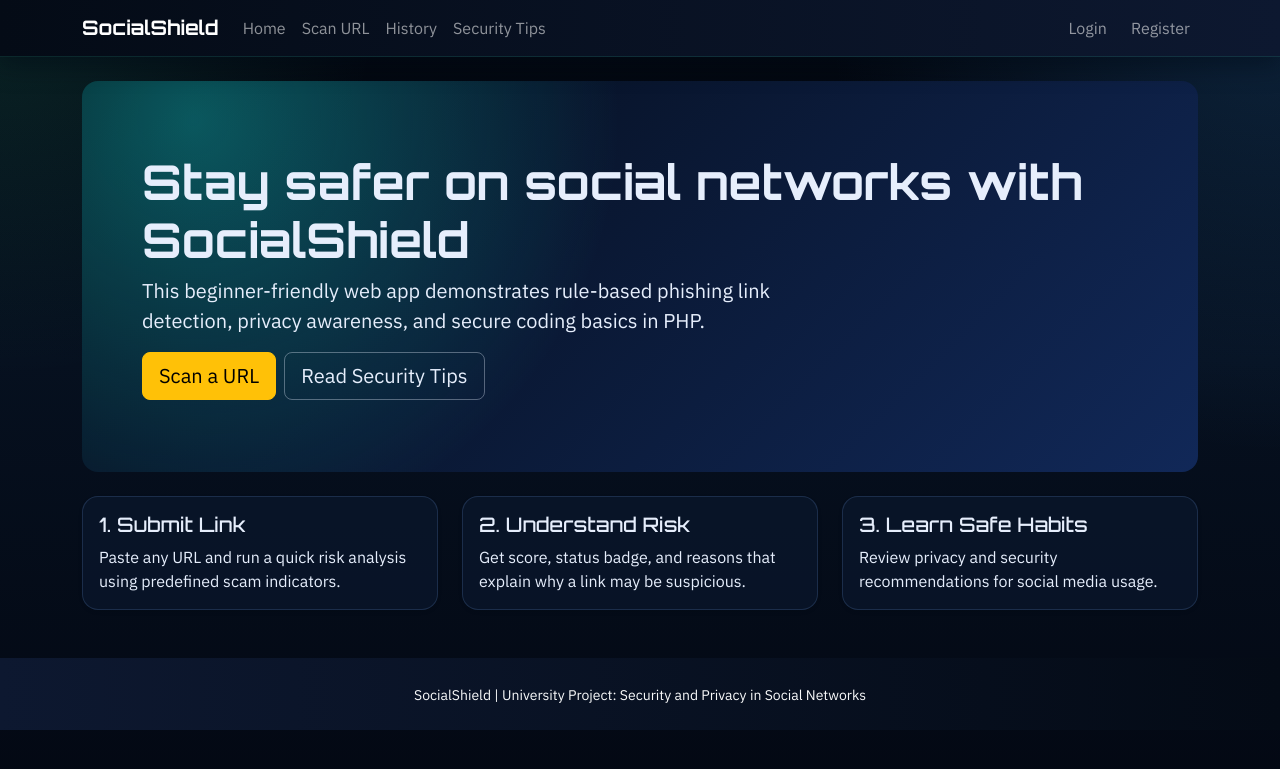
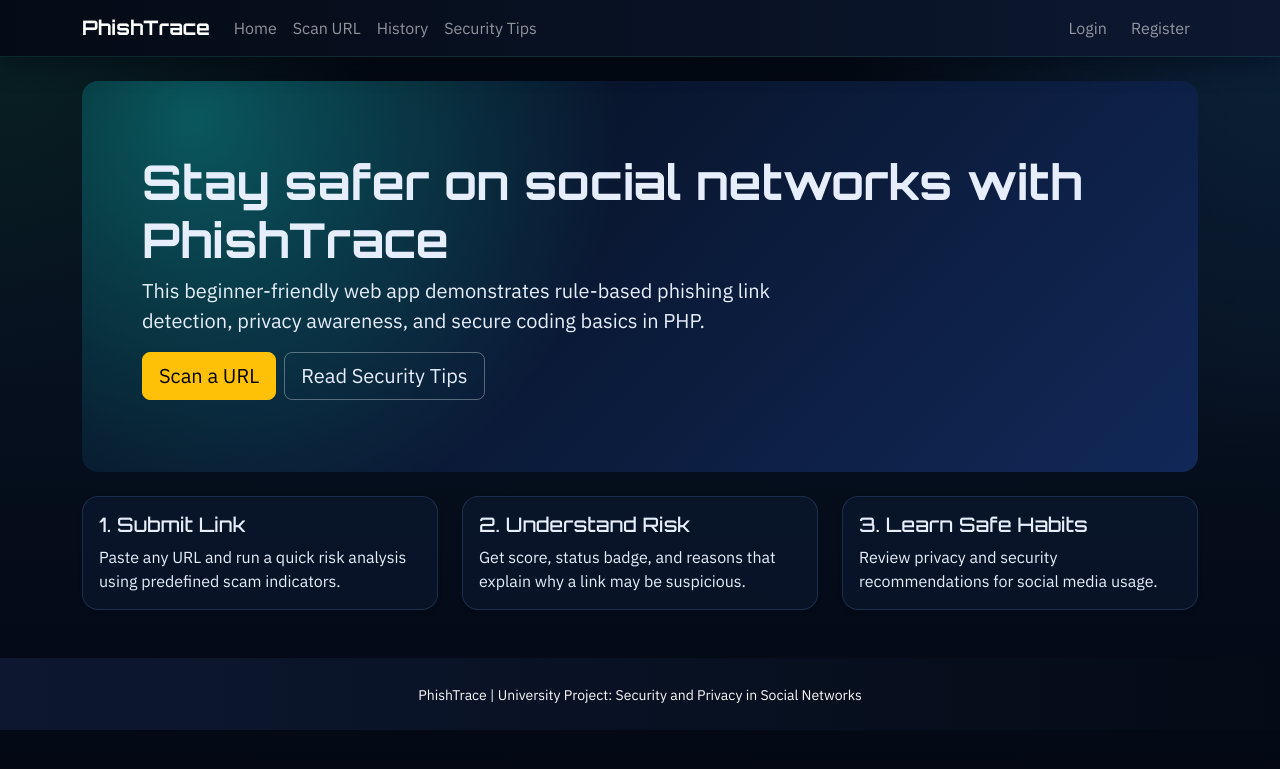
Before and after one commit to Dionuk1/PhishTrace-web-app, a PHP site: page /phishtrace/ in a window 1280 px wide. Shown: the top 769 px of the page. Run offline with PHP 8.4, Linux system fonts and the light colour scheme.

Commit message:
Rebrand app from SocialShield to PhishTrace

```diff
--- a/SocialShield/_live_sync/agents/openphish_agent.php
+++ b/SocialShield/_live_sync/agents/openphish_agent.php
@@ -1,5 +1,5 @@
 <?php
-// OpenPhish threat intelligence import agent for SocialShield.
+// OpenPhish threat intelligence import agent for PhishTrace.
 
 declare(strict_types=1);
 
--- a/SocialShield/ai_summary_loading.php
+++ b/SocialShield/ai_summary_loading.php
@@ -30,7 +30,7 @@ require_once __DIR__ . '/includes/header.php';
         <span class="ss-spinner ss-spinner--lg" aria-hidden="true"></span>
         <p class="ss-kicker mb-2">AI Security Assistant</p>
         <h1 class="ss-title mb-3">AI analyzing website...</h1>
-        <p class="ss-lead mb-0">SocialShield is generating a phishing explanation and security recommendations from the detected threat indicators.</p>
+        <p class="ss-lead mb-0">PhishTrace is generating a phishing explanation and security recommendations from the detected threat indicators.</p>
     </div>
 </section>
 
--- a/SocialShield/includes/config.php
+++ b/SocialShield/includes/config.php
@@ -20,19 +20,22 @@ if (session_status() === PHP_SESSION_NONE) {
 // Override with environment variables when needed.
 
 if (!defined('DB_HOST')) {
-    define('DB_HOST', getenv('SOCIALSHIELD_DB_HOST') ?: '127.0.0.1');
+    define('DB_HOST', getenv('PHISHTRACE_DB_HOST') ?: (getenv('SOCIALSHIELD_DB_HOST') ?: '127.0.0.1'));
 }
 
 if (!defined('DB_NAME')) {
-    define('DB_NAME', getenv('SOCIALSHIELD_DB_NAME') ?: 'socialshield');
+    define('DB_NAME', getenv('PHISHTRACE_DB_NAME') ?: (getenv('SOCIALSHIELD_DB_NAME') ?: 'phishtrace'));
 }
 
 if (!defined('DB_USER')) {
-    define('DB_USER', getenv('SOCIALSHIELD_DB_USER') ?: 'root');
+    define('DB_USER', getenv('PHISHTRACE_DB_USER') ?: (getenv('SOCIALSHIELD_DB_USER') ?: 'root'));
 }
 
 if (!defined('DB_PASS')) {
-    $dbPass = getenv('SOCIALSHIELD_DB_PASS');
+    $dbPass = getenv('PHISHTRACE_DB_PASS');
+    if ($dbPass === false) {
+        $dbPass = getenv('SOCIALSHIELD_DB_PASS');
+    }
     define('DB_PASS', $dbPass !== false ? $dbPass : '');
 }
 
--- a/SocialShield/includes/db.php
+++ b/SocialShield/includes/db.php
@@ -207,7 +207,7 @@ function ensureCoreTables(PDO $pdo): void
 }
 
 /**
- * Prefer a clean `socialshield` database and create it if needed.
+ * Prefer a clean `phishtrace` database and create it if needed.
  * Falls back to existing `social shield` only when create permission is unavailable.
  */
 function resolveDatabaseName(PDO $serverPdo): string
@@ -246,14 +246,14 @@ function ensureDemoAdmin(PDO $pdo): void
         'INSERT INTO users (name, email, password_hash, role) VALUES (:name, :email, :password_hash, :role)'
     );
     $stmt->execute([
-        'name' => 'SocialShield Admin',
-        'email' => 'admin@socialshield.local',
+        'name' => 'PhishTrace Admin',
+        'email' => 'admin@phishtrace.local',
         'password_hash' => password_hash('Admin123!', PASSWORD_DEFAULT),
         'role' => 'admin',
     ]);
     $stmt->execute([
         'name' => 'Student Demo',
-        'email' => 'student@socialshield.local',
+        'email' => 'student@phishtrace.local',
         'password_hash' => password_hash('Student123!', PASSWORD_DEFAULT),
         'role' => 'user',
     ]);
@@ -382,9 +382,9 @@ function getPDO(): PDO
         http_response_code(500);
         exit(
             'Database connection failed.' . PHP_EOL .
-            '1) Open phpMyAdmin and create database socialshield (or social shield)' . PHP_EOL .
-            '2) Import C:\\xampp\\htdocs\\socialshield\\database\\socialshield.sql' . PHP_EOL .
-            '3) Open http://localhost/socialshield'
+            '1) Open phpMyAdmin and create database phishtrace (or social shield)' . PHP_EOL .
+            '2) Import C:\\xampp\\htdocs\\phishtrace\\database\\phishtrace.sql' . PHP_EOL .
+            '3) Open http://localhost/phishtrace'
         );
     }
 
--- a/SocialShield/includes/footer.php
+++ b/SocialShield/includes/footer.php
@@ -5,7 +5,7 @@
 
 <footer class="ss-footer py-4 mt-4">
     <div class="container text-center text-light">
-        <small>SocialShield | University Project: Security and Privacy in Social Networks</small>
+        <small>PhishTrace | University Project: Security and Privacy in Social Networks</small>
     </div>
 </footer>
 
--- a/SocialShield/includes/functions.php
+++ b/SocialShield/includes/functions.php
@@ -7,7 +7,7 @@ require_once __DIR__ . '/db.php';
 require_once __DIR__ . '/auth.php';
 
 /**
- * Build base URL like "/socialshield" regardless of current script depth.
+ * Build base URL like "/phishtrace" regardless of current script depth.
  */
 function appBaseUrl(): string
 {
@@ -190,7 +190,7 @@ function envValue(string $key, ?string $default = null): ?string
  */
 function fetchRemoteHtml(string $url): array
 {
-    $userAgent = 'SocialShield-AI-Security-Assistant/1.0';
+    $userAgent = 'PhishTrace-AI-Security-Assistant/1.0';
     $headers = [
         'User-Agent: ' . $userAgent,
         'Accept: text/html,application/xhtml+xml',
@@ -637,7 +637,7 @@ function generateAiSecurityAssistantReport(array $analysis): array
 
     $payload = [
         'model' => $model,
-        'instructions' => 'You are SocialShield AI Security Assistant. Explain phishing risk clearly, reference only provided indicators, and give concise safety recommendations.',
+        'instructions' => 'You are PhishTrace AI Security Assistant. Explain phishing risk clearly, reference only provided indicators, and give concise safety recommendations.',
         'input' => [
             [
                 'role' => 'user',
--- a/SocialShield/includes/header.php
+++ b/SocialShield/includes/header.php
@@ -7,7 +7,7 @@ require_once __DIR__ . '/functions.php';
 
 $flash = getFlash();
 $user = currentUser();
-$pageTitle = $pageTitle ?? 'SocialShield';
+$pageTitle = $pageTitle ?? 'PhishTrace';
 $achievementNotifications = [
     'latest_unlock' => null,
     'total_achievements' => 0,
@@ -28,7 +28,7 @@ if (!headers_sent()) {
 <head>
     <meta charset="UTF-8">
     <meta name="viewport" content="width=device-width, initial-scale=1">
-    <title><?= e($pageTitle); ?> | SocialShield</title>
+    <title><?= e($pageTitle); ?> | PhishTrace</title>
     <link rel="preconnect" href="https://fonts.googleapis.com">
     <link rel="preconnect" href="https://fonts.gstatic.com" crossorigin>
     <link href="https://fonts.googleapis.com/css2?family=IBM+Plex+Sans:wght@400;500;600;700&family=Orbitron:wght@500;700&display=swap" rel="stylesheet">
@@ -38,7 +38,7 @@ if (!headers_sent()) {
 <body class="ss-body">
 <nav class="navbar navbar-expand-lg navbar-dark ss-navbar">
     <div class="container">
-        <a class="navbar-brand fw-bold" href="<?= e(appPath('index.php')); ?>">SocialShield</a>
+        <a class="navbar-brand fw-bold" href="<?= e(appPath('index.php')); ?>">PhishTrace</a>
         <button class="navbar-toggler" type="button" data-bs-toggle="collapse" data-bs-target="#navbarMain">
             <span class="navbar-toggler-icon"></span>
         </button>
--- a/SocialShield/index.php
+++ b/SocialShield/index.php
@@ -8,7 +8,7 @@ require_once __DIR__ . '/includes/header.php';
 
 <section class="p-5 mb-4 rounded-4 ss-hero">
     <div class="container-fluid py-4">
-        <h1 class="display-5 fw-bold">Stay safer on social networks with SocialShield</h1>
+        <h1 class="display-5 fw-bold">Stay safer on social networks with PhishTrace</h1>
         <p class="col-lg-8 fs-5">
             This beginner-friendly web app demonstrates rule-based phishing link detection,
             privacy awareness, and secure coding basics in PHP.
--- a/SocialShield/register.php
+++ b/SocialShield/register.php
@@ -57,7 +57,7 @@ if ($_SERVER['REQUEST_METHOD'] === 'POST') {
         'email' => $email,
         'role' => 'user',
     ]);
-    setFlash('Registration successful. Welcome to SocialShield.', 'success');
+    setFlash('Registration successful. Welcome to PhishTrace.', 'success');
     redirect('scan.php');
 }
 
--- a/SocialShield/scan.php
+++ b/SocialShield/scan.php
@@ -14,7 +14,7 @@ require_once __DIR__ . '/includes/header.php';
             <p class="ss-kicker mb-2">AI Security Assistant</p>
             <h1 class="ss-title mb-3">Analyze suspicious websites like a phishing investigation dashboard.</h1>
             <p class="ss-lead mb-0">
-                SocialShield fetches the live page, checks threat indicators, and generates a human-readable AI security explanation.
+                PhishTrace fetches the live page, checks threat indicators, and generates a human-readable AI security explanation.
             </p>
         </div>
         <div class="col-lg-5">
--- a/SocialShield/tips.php
+++ b/SocialShield/tips.php
@@ -15,7 +15,7 @@ require_once __DIR__ . '/includes/header.php';
 <p class="text-muted">These tips help reduce phishing, account takeover, and privacy leaks.</p>
 
 <?php if (!$tips): ?>
-    <div class="alert alert-info">No tips found. Import `database/socialshield.sql` seed data first.</div>
+    <div class="alert alert-info">No tips found. Import `database/phishtrace.sql` seed data first.</div>
 <?php else: ?>
     <div class="row g-4">
         <?php foreach ($tips as $tip): ?>
```
Also changed, not shown: SocialShield/_live_sync/includes/config.php (+7 -4 lines), SocialShield/_live_sync/includes/db.php (+7 -7 lines), SocialShield/README.md.
